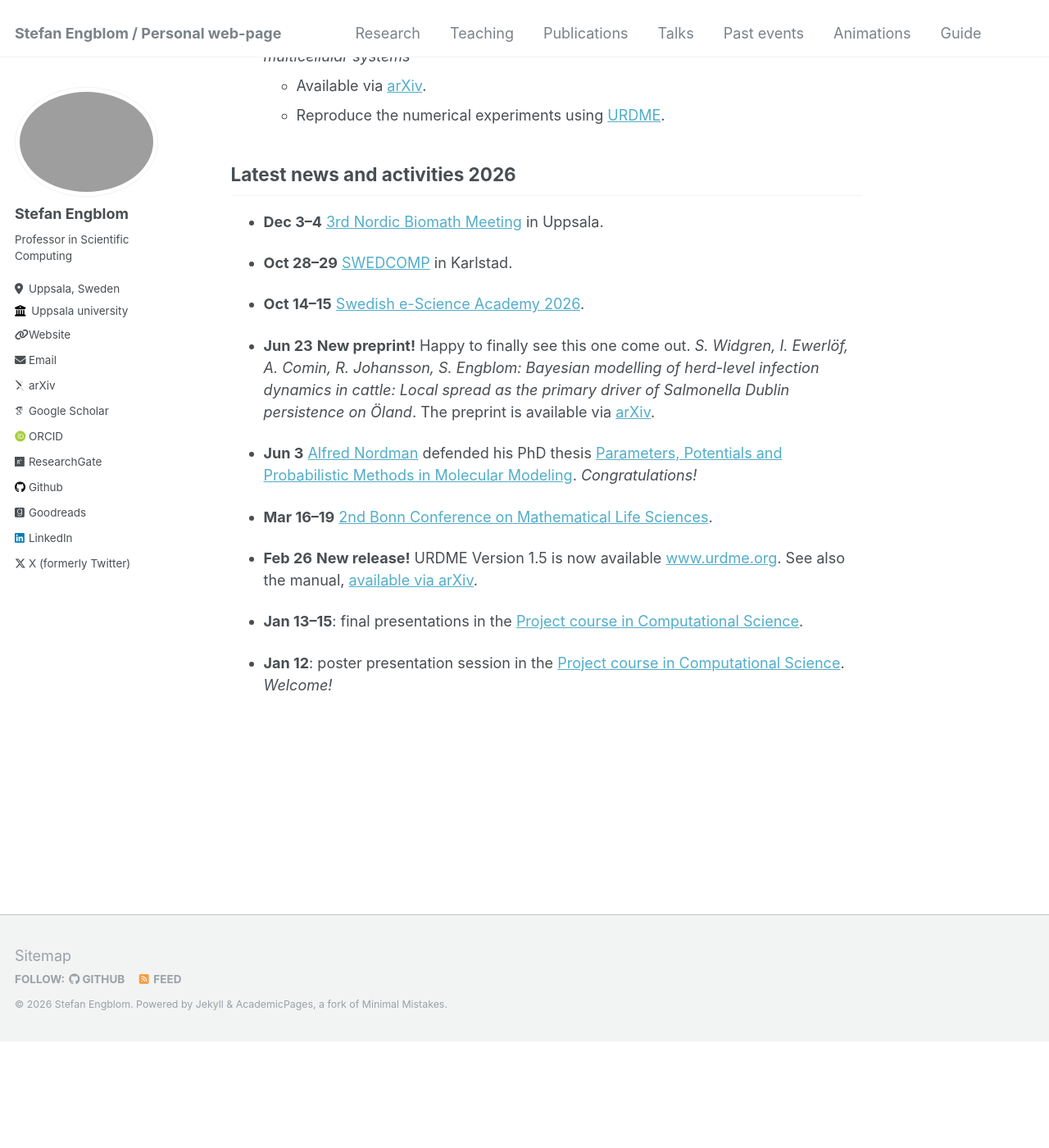
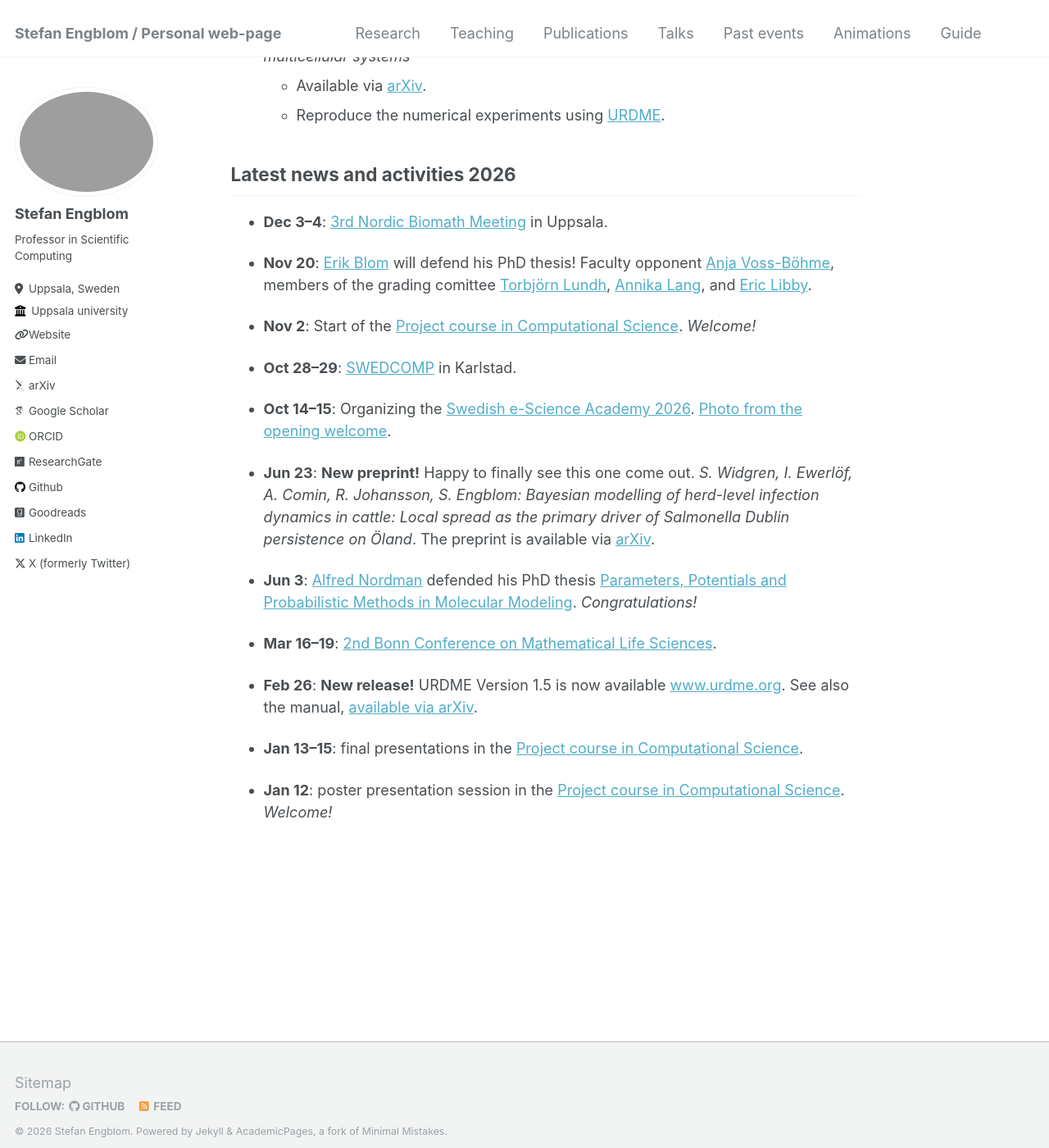
Before and after one commit to stefanengblom/stefanengblom.github.io, a Jekyll site: the page built from _pages/about.md, in a window 1280 px wide and 1400 px high, scrolled down 1947 px. Shown: the whole window at 82% size. Built offline with Jekyll 4.4.1, drawn with Linux system fonts in a browser that asks for light colours; some web fonts are replaced; before the commit the page ends 3218 px from its top, so only the background shows below that.

Commit message:
theses list

```diff
--- a/_pages/about.md
+++ b/_pages/about.md
@@ -85,19 +85,23 @@ modeling of polarizable water: Lessons for force field development_
 
 ## Latest news and activities 2026
 
-* **Dec 3--4** [3rd Nordic Biomath Meeting](https://nordic-biomathematics.github.io/) in Uppsala.
+* **Dec 3--4**: [3rd Nordic Biomath Meeting](https://nordic-biomathematics.github.io/) in Uppsala.
 
-* **Oct 28--29** [SWEDCOMP](https://www.kau.se/en/mathematics/conferences-and-seminars/swedcomp-2026) in Karlstad.
+* **Nov 20**: [Erik Blom](https://www.uu.se/en/contact-and-organisation/staff?query=N21-1862) will defend his PhD thesis! Faculty opponent [Anja Voss-Böhme](https://www.htw-dresden.de/en/hochschule/fakultaeten/info-math/ueber-uns/personen/professuren/prof-dr-anja-voss-boehme), members of the grading comittee [Torbjörn Lundh](https://www.chalmers.se/personer/torbjrn/), [Annika Lang](https://www.chalmers.se/en/persons/langa/), and [Eric Libby](https://www.umu.se/personal/eric-libby/).
 
-* **Oct 14--15** [Swedish e-Science Academy 2026](https://www.essenceofescience.se/w/es/en/calendar/archive/2026-10-14-swedish-e-science-academy-2026).
+* **Nov 2**: Start of the [Project course in Computational Science](https://uppsala.instructure.com/courses/128782). _Welcome!_
 
-* **Jun 23** **New preprint!** Happy to finally see this one come out. _S. Widgren, I. Ewerlöf, A. Comin, R. Johansson, S. Engblom: Bayesian modelling of herd-level infection dynamics in cattle: Local spread as the primary driver of Salmonella Dublin persistence on Öland_. The preprint is available via [arXiv](https://arxiv.org/abs/2606.23148).
+* **Oct 28--29**: [SWEDCOMP](https://www.kau.se/en/mathematics/conferences-and-seminars/swedcomp-2026) in Karlstad.
 
-* **Jun 3** [Alfred Nordman](https://www.uu.se/kontakt-och-organisation/personal?query=N19-1437) defended his PhD thesis [Parameters, Potentials and Probabilistic Methods in Molecular Modeling](https://urn.kb.se/resolve?urn=urn:nbn:se:uu:diva-584150). _Congratulations!_
+* **Oct 14--15**: Organizing the [Swedish e-Science Academy 2026](https://www.essenceofescience.se/w/es/en/calendar/archive/2026-10-14-swedish-e-science-academy-2026). [Photo from the opening welcome](/images/stefan_microphone.jpg "Photo: Mikael Wallerstedt/eSSENCE").
 
-* **Mar 16--19** [2nd Bonn Conference on Mathematical Life Sciences](https://www.bcml.uni-bonn.de/events/2nd-bonn-conference-on-mathematical-life-sciences/).
+* **Jun 23**: **New preprint!** Happy to finally see this one come out. _S. Widgren, I. Ewerlöf, A. Comin, R. Johansson, S. Engblom: Bayesian modelling of herd-level infection dynamics in cattle: Local spread as the primary driver of Salmonella Dublin persistence on Öland_. The preprint is available via [arXiv](https://arxiv.org/abs/2606.23148).
 
-* **Feb 26** **New release!** URDME Version 1.5 is now available [www.urdme.org](http://www.urdme.org). See also the manual, [available via arXiv](https://arxiv.org/abs/0902.2912).
+* **Jun 3**: [Alfred Nordman](https://www.uu.se/kontakt-och-organisation/personal?query=N19-1437) defended his PhD thesis [Parameters, Potentials and Probabilistic Methods in Molecular Modeling](https://urn.kb.se/resolve?urn=urn:nbn:se:uu:diva-584150). _Congratulations!_
+
+* **Mar 16--19**: [2nd Bonn Conference on Mathematical Life Sciences](https://www.bcml.uni-bonn.de/events/2nd-bonn-conference-on-mathematical-life-sciences/).
+
+* **Feb 26**: **New release!** URDME Version 1.5 is now available [www.urdme.org](http://www.urdme.org). See also the manual, [available via arXiv](https://arxiv.org/abs/0902.2912).
 
 * **Jan 13--15**: final presentations in the [Project course in Computational Science](https://uppsala.instructure.com/courses/116268/pages/schedule-overview?module_item_id=1476394).
 
```
Also changed, not shown: _pages/cv.md (+10 -0 lines), _pages/talks.html (+7 -3 lines).
